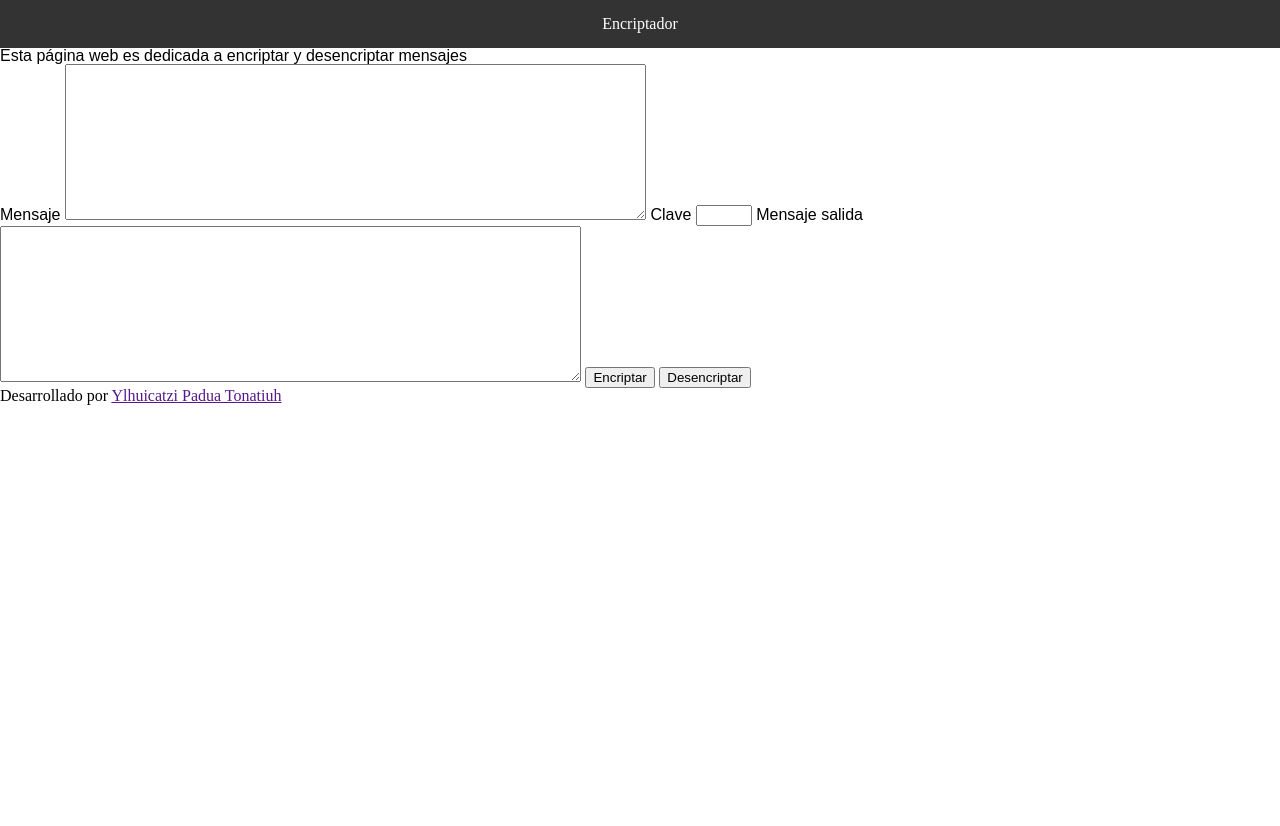
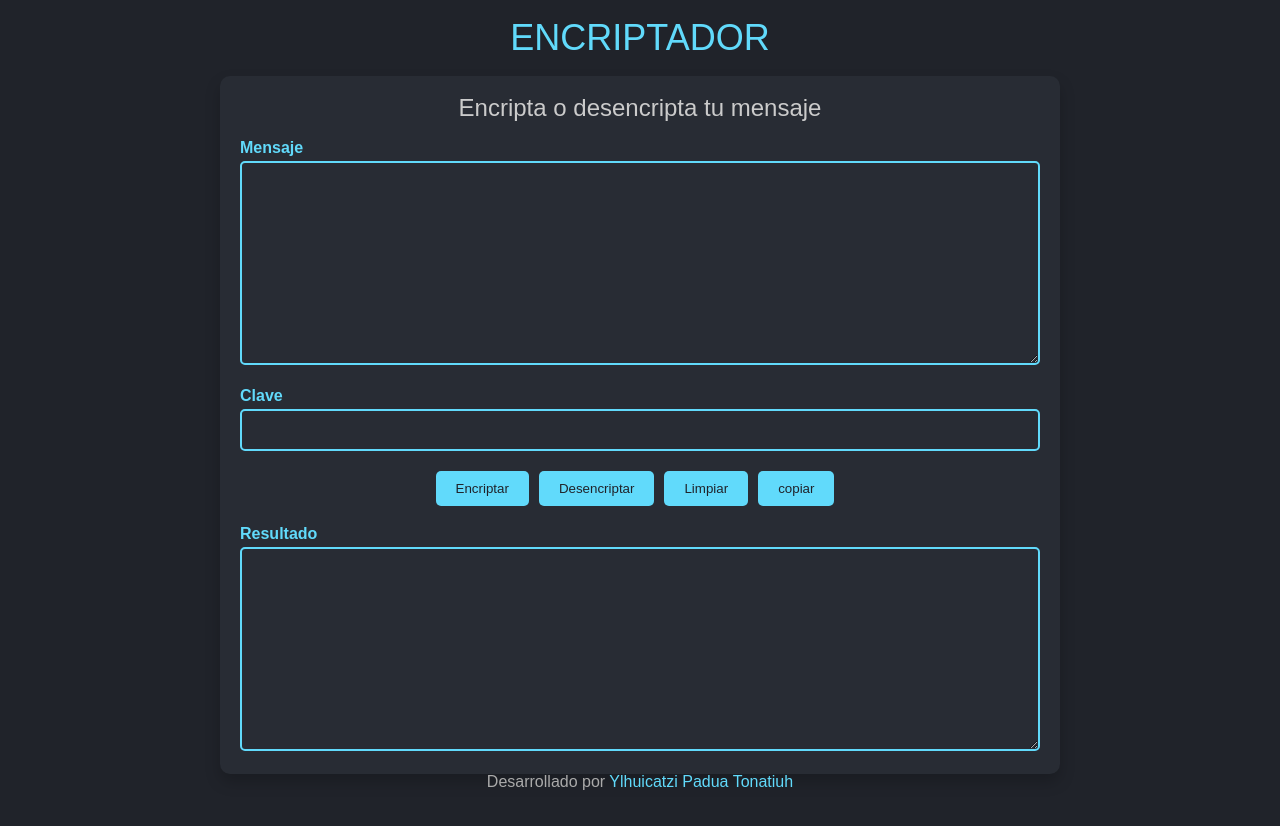
Before and after one commit to Tonacepan/Encriptador-web, a plain HTML site: page paginas/index.html in a window 1280 px wide. Before the commit the page ends 800 px from the top, so only its background shows below. Drawn offline with Linux system fonts and the light colour scheme.

Commit message:
Proyecto terminado en funcionamiento y estructura html, sin embargo aún podría no ser aprobado debido a no ser el diseño final, por lo que se procede a realizar cambios en el diseño y estructura del proyecto.

```diff
--- a/estilos/style.css
+++ b/estilos/style.css
@@ -1,13 +1,119 @@
-header {
-    background-color: #333;
-    color: #fff;
-    padding: 1em;
+body {
+    font-family: 'Arial', sans-serif;
+    background-color: #20232a;
+    color: #61dafb;
+    margin: 0;
+    padding: 20px;
+    box-sizing: border-box;
+}
+
+header, footer {
+    text-align: center;
+    margin-bottom: 20px;
+}
+
+header h1 {
+    color: #61dafb;
+    font-size: 36px;
+    text-transform: uppercase;
+}
+
+main {
+    background-color: #282c34;
+    border-radius: 10px;
+    box-shadow: 0 8px 16px rgba(0, 0, 0, 0.2);
+    padding: 20px;
+    margin: auto;
+    max-width: 800px;
+    transition: transform 0.3s ease;
+}
+
+main:hover {
+    transform: translateY(-5px);
+}
+
+.h2 {
+    color: #cbcbcb;
+    font-size: 24px;
     text-align: center;
 }
 
-main {
-    background-image: image('images/fondo.jpg');
-    font-family: Arial, sans-serif;
-    margin: 0;
-    padding: 0;
+h2 {
+    color: #cbcbcb;
+    font-size: 24px;
 }
+
+label {
+    display: block;
+    margin-top: 20px;
+    font-weight: bold;
+    color: #61dafb;
+}
+
+textarea, input[type="number"] {
+    width: 100%;
+    padding: 10px;
+    margin-top: 5px;
+    border: 2px solid #61dafb;
+    background-color: #282c34;
+    color: #61dafb;
+    border-radius: 5px;
+    box-sizing: border-box;
+    font-size: 16px;
+    transition: border-color 0.3s;
+}
+
+textarea:focus, input[type="number"]:focus {
+    border-color: #cbcbcb;
+    outline: none;
+}
+
+.botones {
+    display: flex;
+    justify-content: center;
+}
+
+input[type="submit"] {
+    background-color: #61dafb;
+    color: #20232a;
+    padding: 10px 20px;
+    margin: 20px 10px 0 0;
+    border: none;
+    border-radius: 5px;
+    cursor: pointer;
+    transition: background-color 0.3s, transform 0.2s;
+}
+
+input[type="submit"]:hover {
+    background-color: #cbcbcb;
+    color: #20232a;
+    transform: scale(1.05);
+}
+
+footer p {
+    color: #aaa;
+}
+
+footer a {
+    color: #61dafb;
+    text-decoration: none;
+}
+
+/* Interacciones adicionales */
+input[type="submit"]:active {
+    transform: scale(0.95);
+}
+
+@media (max-width: 768px) {
+    body {
+        padding: 10px;
+    }
+
+    textarea, input[type="number"] {
+        font-size: 14px;
+    }
+
+    input[type="submit"] {
+        padding: 8px 16px;
+    }
+}
--- a/funcion/encript.js
+++ b/funcion/encript.js
@@ -45,10 +45,10 @@ function btnencrypt() {
     texto = document.getElementById('entrada').value;
     desplazamiento = parseInt(document.getElementById('clave').value);
     resultado = encriptarcesar(texto, desplazamiento);
-    document.getElementById('resultado').removeAttribute('onlyread', 'false');
+    document.getElementById('salida').removeAttribute('onlyread', 'false');
     console.log(resultado);
-    document.getElementById('resultado').textContent = resultado;
-    document.getElementById('resultado').setAttribute('onlyread', 'true');
+    document.getElementById('salida').textContent = resultado;
+    document.getElementById('salida').setAttribute('onlyread', 'true');
 }
 
 //Función para desencriptar el texto
@@ -56,8 +56,26 @@ function btndecrypt() {
     texto = document.getElementById('entrada').value;
     desplazamiento = parseInt(document.getElementById('clave').value);
     resultado = desencriptarcesar(texto, desplazamiento);
-    document.getElementById('resultado').removeAttribute('onlyread', 'false');
+    document.getElementById('salida').removeAttribute('onlyread', 'false');
     console.log(resultado);
-    document.getElementById('resultado').textContent = resultado;
-    document.getElementById('resultado').setAttribute('onlyread', 'true');
+    document.getElementById('salida').textContent = resultado;
+    document.getElementById('salida').setAttribute('onlyread', 'true');
 }
+
+//Función para limpiar el texto
+function btnclear() {
+    document.getElementById('entrada').value = "";
+    document.getElementById('clave').value = "";
+    document.getElementById('salida').removeAttribute('onlyread', 'false');
+    document.getElementById('salida').textContent = "";
+    document.getElementById('salida').setAttribute('onlyread', 'true');
+}
+
+//Función para copiar el texto
+function btncopy() {
+    let copyText = document.getElementById("salida");
+    copyText.select();
+    copyText.setSelectionRange(0, 99999);
+    document.execCommand("copy");
+    alert("Texto copiado: " + copyText.value);
+}
--- a/paginas/index.html
+++ b/paginas/index.html
@@ -12,15 +12,27 @@
         <h1>Encriptador</h1>
     </header>
     <main>
-        <p>Esta página web es dedicada a encriptar y desencriptar mensajes </p>
+        <div class="h2">
+            <h2>Encripta o desencripta tu mensaje</h2>
+        </div>
+        <div class="mensajes">
             <label for="entrada">Mensaje</label>
-            <textarea cols="70" rows="10" name="entrada" id="entrada" required></textarea>
+            <textarea cols="70" rows="10" name="entrada" id="entrada" required ></textarea>
+        </div>
+        <div class="clave">
             <label for="clave">Clave</label>
             <input type="number" name="clave" min="1" max="27" id="clave" required>
-            <label for="resultado">Mensaje salida</label>
-            <textarea cols="70" rows="10" name="resultado" id="resultado" readonly></textarea>
-            <input type="submit" value="Encriptar" onclick="btnencrypt()">
-            <input type="submit" value="Desencriptar" onclick="btndecrypt()">
+        </div>
+        <div class="botones">
+            <input class="btn" type="submit" value="Encriptar" onclick="btnencrypt()">
+            <input class="btn" type="submit" value="Desencriptar" onclick="btndecrypt()">
+            <input class="btn" type="submit" value="Limpiar" onclick="btnclear()">
+            <input class="btn" type="submit" value="copiar" onclick="btncopy()">
+        </div>
+        <div class="mensajes">
+            <label for="salida">Resultado</label>
+            <textarea cols="70" rows="10" name="salida" id="salida" readonly></textarea>
+        </div>
     </main>
     <footer>
         <p>Desarrollado por <a href="">Ylhuicatzi Padua Tonatiuh</a></p>
```
